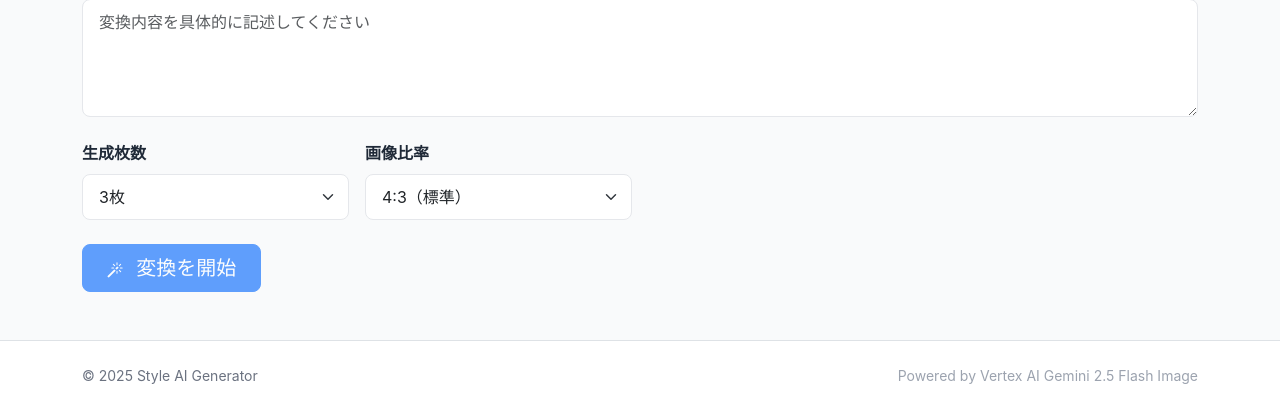
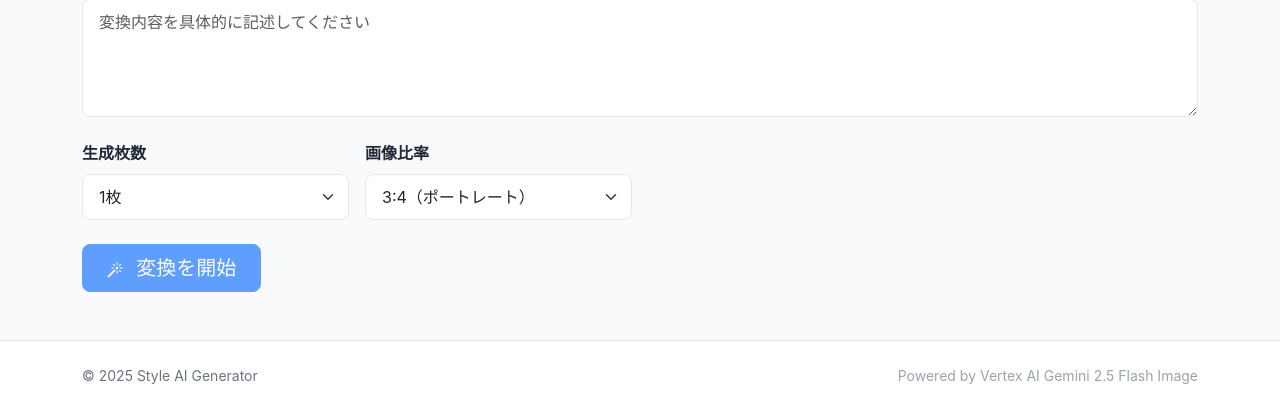
Before and after one commit to caadvisors1234/style-ai-generator, a Django app: page / in a window 1280 px wide. Shown: the part 747-1159 px from the top of the page. Run offline with Django 5.2, Linux system fonts and the light colour scheme; the visitor is signed in with stand-in values (Sample User, id 1); data comes from the database, SQL or seed files in the repository; parts of the project's set-up code (start-up, migrations or seed data) failed here and were passed over.

Commit message:
Update generation count and aspect ratio selection in frontend template for improved user experience. Set default options for generation count and aspect ratio to enhance clarity in image processing choices.

```diff
--- a/templates/frontend/main.html
+++ b/templates/frontend/main.html
@@ -48,9 +48,9 @@
         <div class="col-md-3">
             <label for="generation-count" class="form-label fw-semibold">生成枚数</label>
             <select id="generation-count" class="form-select">
-                <option value="1">1枚</option>
+                <option value="1" selected>1枚</option>
                 <option value="2">2枚</option>
-                <option value="3" selected>3枚</option>
+                <option value="3">3枚</option>
                 <option value="4">4枚</option>
                 <option value="5">5枚</option>
             </select>
@@ -59,8 +59,8 @@
             <label for="aspect-ratio" class="form-label fw-semibold">画像比率</label>
             <select id="aspect-ratio" class="form-select">
                 <option value="1:1">1:1（スクエア）</option>
-                <option value="3:4">3:4（ポートレート）</option>
-                <option value="4:3" selected>4:3（標準）</option>
+                <option value="3:4" selected>3:4（ポートレート）</option>
+                <option value="4:3">4:3（標準）</option>
                 <option value="9:16">9:16（縦長）</option>
                 <option value="16:9">16:9（ワイド）</option>
                 <option value="3:2">3:2</option>
```
